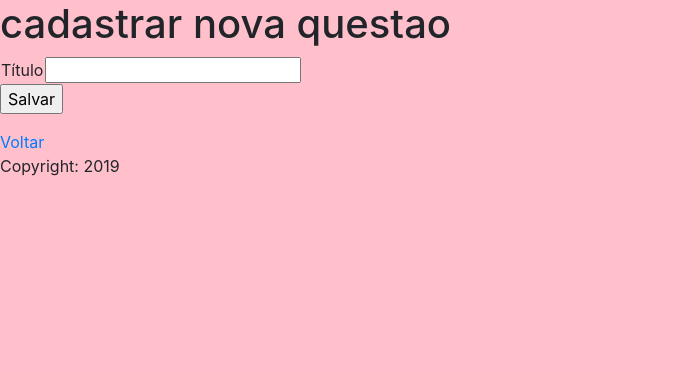
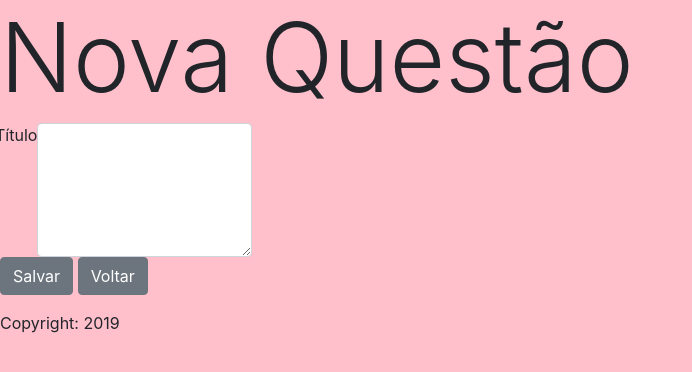
Before and after one commit to ednai/forum3, a CodeIgniter app: page /forum3/index.php/questaocontroller/novo in a window 1280 px wide. Shown: the top 372 px of the page, without its empty margins (0-692 px from the left). Run offline with CodeIgniter, Linux system fonts and the light colour scheme; some libraries are stand-ins or nearby versions.

Commit message:
concluindo o projeto

```diff
--- a/application/controllers/QuestaoController.php
+++ b/application/controllers/QuestaoController.php
@@ -3,7 +3,7 @@
 
         public function index(){
             $parametros['questoes'] =  $this->Questao->get();
-            $parametros['titulo'] = "Lista";
+            $parametros['titulo'] = "Questões";
             $this->load->view('cabecalho',$parametros);
             $this->load->view('questao/index');
             $this->load->view('rodape');
@@ -11,7 +11,7 @@
 
         public function novo(){
             $parametros['questoes'] = 'Nova Postagem';
-            $parametros['titulo'] ='cadastrar nova questao';
+            $parametros['titulo'] ='Nova Questão';
             $this->load->view('cabecalho',$parametros);
             $this->load->view('questao/novo');
             $this->load->view('rodape');
--- a/application/views/cabecalho.php
+++ b/application/views/cabecalho.php
@@ -7,11 +7,15 @@
     </head>
     <body>
         <?php if ($this->session->flashdata('error') == TRUE): ?>
-            <h2><?=$this->session->flashdata('error')?></h2>
+            <div class="alert alert-danger" role="alert">
+                <?=$this->session->flashdata('error')?>
+            </div>
         <?php endif; ?>
 
         <?php if ($this->session->flashdata('success') == TRUE): ?>
-            <h2><?=$this->session->flashdata('success')?></h2>
+            <div class="alert alert-success" role="alert">
+                <?=$this->session->flashdata('success')?>
+            </div>
         <?php endif; ?>
 
-        <h1><?=$titulo?></h1>
+        <h1 class="display-1"><?=$titulo?></h1>
--- a/application/views/questao/index.php
+++ b/application/views/questao/index.php
@@ -1,4 +1,4 @@
-<?=anchor('questao-novo','Nova questao')?>
+<?=anchor('questao-novo','Nova Questão',array('class' => 'btn btn-secondary'))?>
 <?php if ($questoes == FALSE): ?>
     <h3>Nenhuma questão encontrada</h3>
 <?php else: ?>
@@ -8,8 +8,8 @@
             <thead class="thead-dark">
                 <tr>
                     <th scope="col">Título</th>
-                    <th scope="col">...</th>
-                    <th scope="col">...</th>
+                    <th scope="col"></th>
+                    <th scope="col"></th>
                 </tr>
             </thead>
             <tbody>
--- a/application/views/questao/novo.php
+++ b/application/views/questao/novo.php
@@ -1,11 +1,12 @@
 <?=form_open('questao-salvar')?>
-    <table>
-        <tr>
-            <td>Título</td>
-            <td><input type="text" name="questao"/></td>
-        </tr>
 
-    </table>
-    <input type="submit" value="Salvar"/>
+<div class="form-row">
+
+	<label for="exampleFormControlTextarea1">Título</label>
+    <textarea class="form-control col-sm-2" rows="5" name="questao"></textarea>
+ </div>
+
+<input class="btn btn-secondary" type="submit" value="Salvar"/>
+<?=anchor('questao','Voltar',array('class' => 'btn btn-secondary'))?>
+
 <?=form_close()?>
-<?=anchor('questao','Voltar')?>
```
